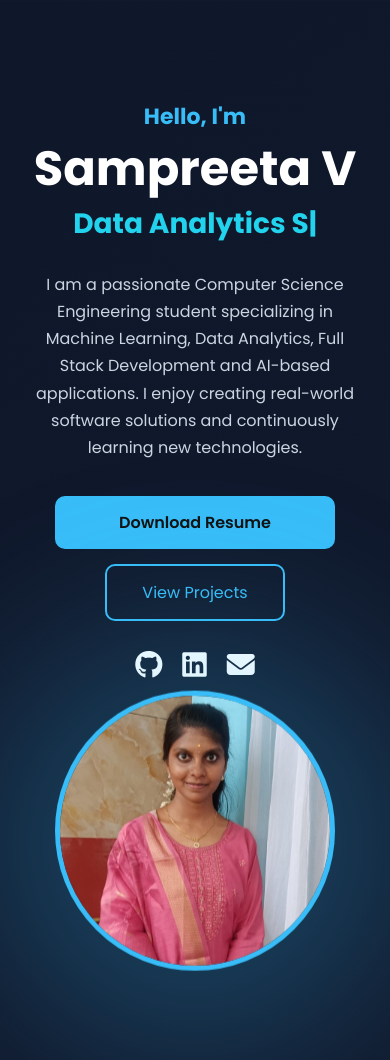
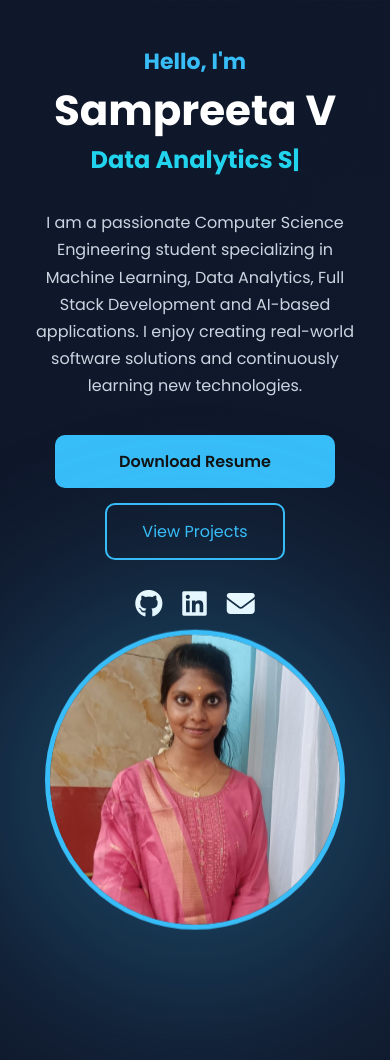
Before and after one commit to Sampreeta2006/portfolio, a plain HTML site: page index.html in a window 390 px wide. Shown: the top 1060 px of the page. Drawn offline with nearby package versions, Linux system fonts and the light colour scheme; animation ran at ten frames a second.

Commit message:
Improve mobile responsive design

```diff
--- a/style.css
+++ b/style.css
@@ -583,29 +583,31 @@ margin-bottom:8px;
 .timeline-item.right::after{
     left:-10px;
 }
+/* ================= MOBILE RESPONSIVE ================= */
+
 @media(max-width:768px){
 
-    /* ================= NAVBAR ================= */
+    /* ===== NAVBAR ===== */
+
+    .navbar{
+        padding:15px 6%;
+    }
 
     .nav-links{
         display:none;
     }
 
-    .navbar{
-        padding:15px 5%;
-    }
 
-
-    /* ================= HERO ================= */
+    /* ===== HERO ===== */
 
     .hero{
         min-height:auto;
-        padding:100px 6% 60px;
+        padding:45px 6% 50px;
 
         display:flex;
         flex-direction:column;
         align-items:center;
-        justify-content:center;
+        justify-content:flex-start;
 
         text-align:center;
     }
@@ -616,12 +618,12 @@ margin-bottom:8px;
     }
 
     .hero h1{
-        font-size:48px;
+        font-size:42px;
         line-height:1.1;
     }
 
     .hero h2{
-        font-size:28px;
+        font-size:24px;
         line-height:1.3;
     }
 
@@ -633,7 +635,7 @@ margin-bottom:8px;
     }
 
 
-    /* ================= BUTTONS ================= */
+    /* ===== BUTTONS ===== */
 
     .buttons{
         display:flex;
@@ -650,7 +652,7 @@ margin-bottom:8px;
     }
 
 
-    /* ================= SOCIAL ICONS ================= */
+    /* ===== SOCIAL ICONS ===== */
 
     .social{
         margin-top:30px;
@@ -667,7 +669,7 @@ margin-bottom:8px;
     }
 
 
-    /* ================= PROFILE IMAGE ================= */
+    /* ===== PROFILE IMAGE ===== */
 
     .hero-image{
         margin-top:10px;
@@ -680,15 +682,15 @@ margin-bottom:8px;
     }
 
     .hero-image img{
-        width:280px;
-        height:280px;
+        width:300px;
+        height:300px;
 
         object-fit:cover;
         object-position:center top;
     }
 
 
-    /* ================= ABOUT ================= */
+    /* ===== ABOUT ===== */
 
     .about{
         padding:70px 6%;
@@ -700,7 +702,14 @@ margin-bottom:8px;
     }
 
 
-    /* ================= PROJECTS ================= */
+    /* ===== SKILLS ===== */
+
+    .skills{
+        padding:70px 6%;
+    }
+
+
+    /* ===== PROJECTS ===== */
 
     .projects{
         padding:70px 6%;
@@ -720,14 +729,7 @@ margin-bottom:8px;
     }
 
 
-    /* ================= SKILLS ================= */
-
-    .skills{
-        padding:70px 6%;
-    }
-
-
-    /* ================= EXPERIENCE ================= */
+    /* ===== EXPERIENCE ===== */
 
     .experience{
         padding:70px 6%;
@@ -749,14 +751,14 @@ margin-bottom:8px;
     }
 
 
-    /* ================= EDUCATION ================= */
+    /* ===== EDUCATION ===== */
 
     .education{
         padding:70px 6%;
     }
 
 
-    /* ================= CERTIFICATIONS ================= */
+    /* ===== CERTIFICATIONS ===== */
 
     .certifications{
         padding:70px 6%;
@@ -767,7 +769,7 @@ margin-bottom:8px;
     }
 
 
-    /* ================= CONTACT ================= */
+    /* ===== CONTACT ===== */
 
     .contact{
         padding:70px 6%;
@@ -778,7 +780,7 @@ margin-bottom:8px;
     }
 
 
-    /* ================= FOOTER ================= */
+    /* ===== FOOTER ===== */
 
     .footer-content{
         grid-template-columns:1fr;
```
